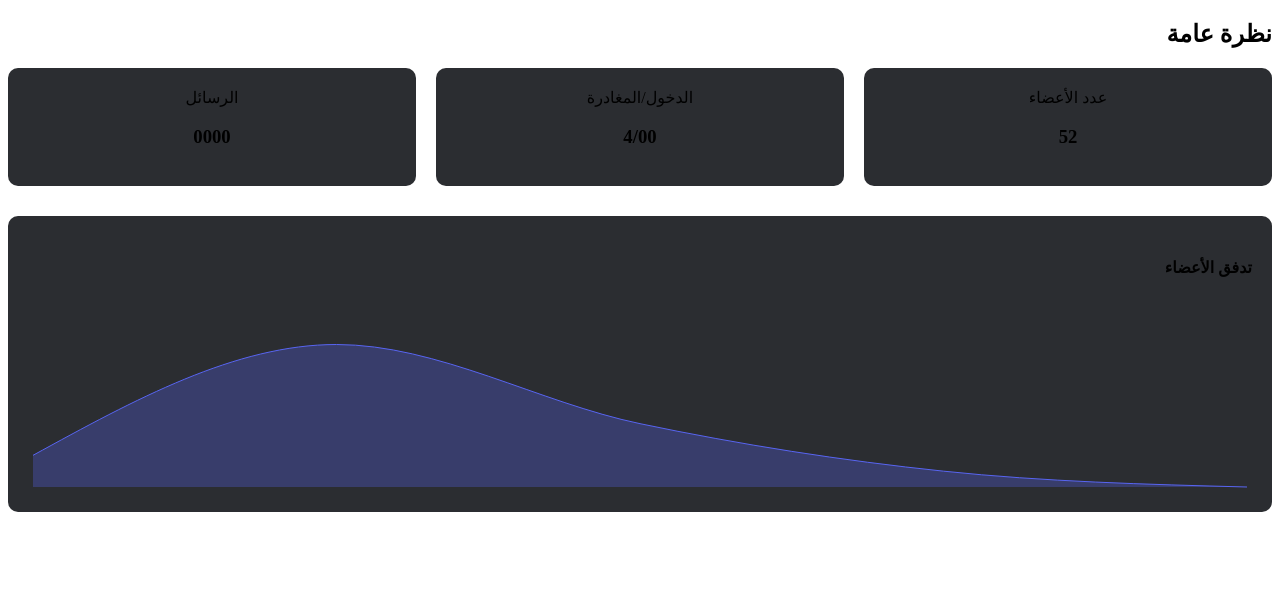
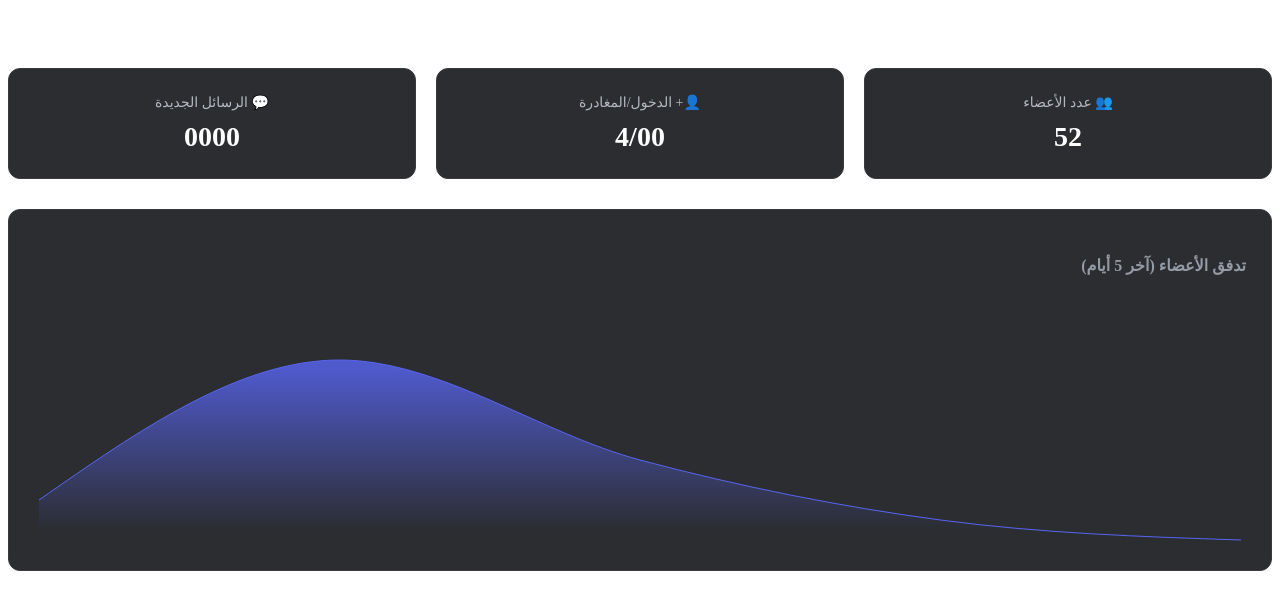
Before and after one commit to abdalrahmanabnmohammed-png/ii3rwa-boot, a Next.js app: page /overview in a window 1280 px wide. Shown: the top 610 px of the page. Built offline with nearby package versions, Linux system fonts and the light colour scheme.

Commit message:
Update overview.js

```diff
--- a/pages/overview.js
+++ b/pages/overview.js
@@ -1,30 +1,106 @@
-import React from 'react';
+import React, { useEffect, useState } from 'react';
 import { AreaChart, Area, ResponsiveContainer, XAxis, YAxis, Tooltip } from 'recharts';
 
+// بيانات افتراضية للرسم البياني
 const data = [
-  { name: '14-01', val: 10 }, { name: '13-01', val: 45 }, { name: '12-01', val: 20 },
-  { name: '11-01', val: 5 }, { name: '10-01', val: 0 }
+  { name: '14-01', val: 10 },
+  { name: '13-01', val: 45 },
+  { name: '12-01', val: 20 },
+  { name: '11-01', val: 5 },
+  { name: '10-01', val: 0 }
 ];
 
 export default function Overview() {
+  const [mounted, setMounted] = useState(false);
+
+  // تأكيد أن المكون يعمل في المتصفح فقط لمنع أخطاء Vercel Build
+  useEffect(() => {
+    setMounted(true);
+  }, []);
+
+  if (!mounted) return null;
+
   return (
-    <div style={{direction: 'rtl'}}>
-      <h2 style={{marginBottom: '20px'}}>نظرة عامة</h2>
-      <div style={{display: 'flex', gap: '20px', marginBottom: '30px'}}>
-        <div style={cardStyle}><span>عدد الأعضاء</span><h3>52</h3></div>
-        <div style={cardStyle}><span>الدخول/المغادرة</span><h3>4/00</h3></div>
-        <div style={cardStyle}><span>الرسائل</span><h3>0000</h3></div>
+    <div style={{ direction: 'rtl', color: 'white' }}>
+      <h2 style={{ marginBottom: '20px', fontSize: '24px' }}>نظرة عامة</h2>
+
+      {/* صف البطاقات الإحصائية */}
+      <div style={styles.statsRow}>
+        <div style={styles.statCard}>
+          <span style={styles.statLabel}>👥 عدد الأعضاء</span>
+          <h3 style={styles.statValue}>52</h3>
+        </div>
+        <div style={styles.statCard}>
+          <span style={styles.statLabel}>👤+ الدخول/المغادرة</span>
+          <h3 style={styles.statValue}>4/00</h3>
+        </div>
+        <div style={styles.statCard}>
+          <span style={styles.statLabel}>💬 الرسائل الجديدة</span>
+          <h3 style={styles.statValue}>0000</h3>
+        </div>
       </div>
-      <div style={{backgroundColor: '#2b2d31', padding: '20px', borderRadius: '10px'}}>
-        <h4 style={{marginBottom: '15px'}}>تدفق الأعضاء</h4>
-        <ResponsiveContainer width="100%" height={200}>
-          <AreaChart data={data}>
-            <Area type="monotone" dataKey="val" stroke="#5865f2" fill="#5865f2" fillOpacity={0.3} />
-          </AreaChart>
-        </ResponsiveContainer>
+
+      {/* منطقة الرسم البياني */}
+      <div style={styles.chartContainer}>
+        <h4 style={{ marginBottom: '20px', color: '#949ba4' }}>تدفق الأعضاء (آخر 5 أيام)</h4>
+        <div style={{ width: '100%', height: 250 }}>
+          <ResponsiveContainer width="100%" height="100%">
+            <AreaChart data={data}>
+              <defs>
+                <linearGradient id="colorVal" x1="0" y1="0" x2="0" y2="1">
+                  <stop offset="5%" stopColor="#5865f2" stopOpacity={0.8}/>
+                  <stop offset="95%" stopColor="#5865f2" stopOpacity={0}/>
+                </linearGradient>
+              </defs>
+              <Tooltip
+                contentStyle={{ backgroundColor: '#1e1f22', border: 'none', borderRadius: '5px' }}
+                itemStyle={{ color: '#fff' }}
+              />
+              <Area
+                type="monotone"
+                dataKey="val"
+                stroke="#5865f2"
+                fillOpacity={1}
+                fill="url(#colorVal)"
+              />
+            </AreaChart>
+          </ResponsiveContainer>
+        </div>
       </div>
     </div>
   );
 }
 
-const cardStyle = { flex: 1, backgroundColor: '#2b2d31', padding: '20px', borderRadius: '10px', textAlign: 'center' };
+const styles = {
+  statsRow: {
+    display: 'flex',
+    gap: '20px',
+    marginBottom: '30px',
+    flexWrap: 'wrap'
+  },
+  statCard: {
+    flex: '1 1 200px',
+    backgroundColor: '#2b2d31',
+    padding: '25px',
+    borderRadius: '12px',
+    border: '1px solid #383a40',
+    textAlign: 'center'
+  },
+  statLabel: {
+    color: '#b5bac1',
+    fontSize: '14px',
+    display: 'block',
+    marginBottom: '10px'
+  },
+  statValue: {
+    fontSize: '28px',
+    margin: 0,
+    fontWeight: 'bold'
+  },
+  chartContainer: {
+    backgroundColor: '#2b2d31',
+    padding: '25px',
+    borderRadius: '12px',
+    border: '1px solid #383a40'
+  }
+};
```
